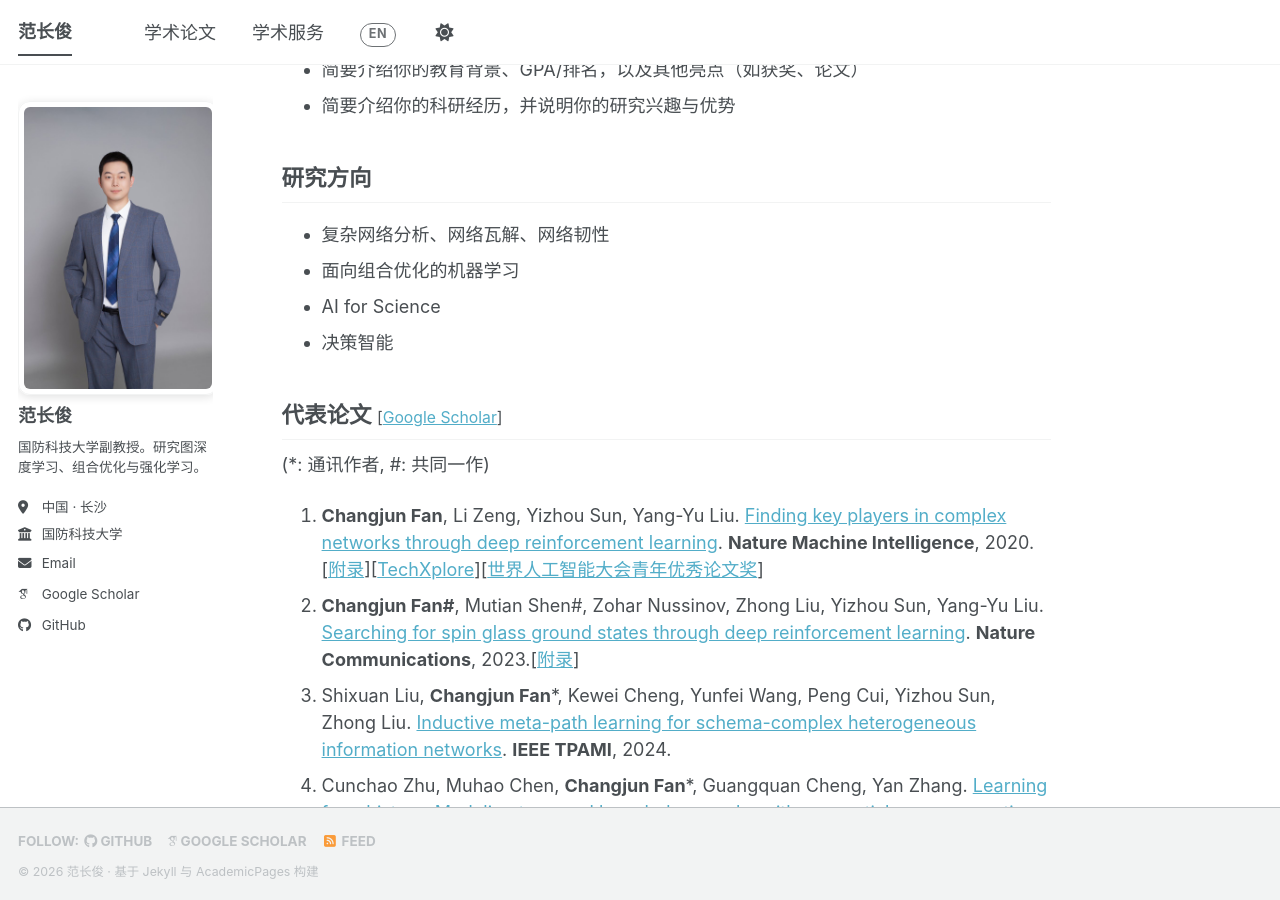
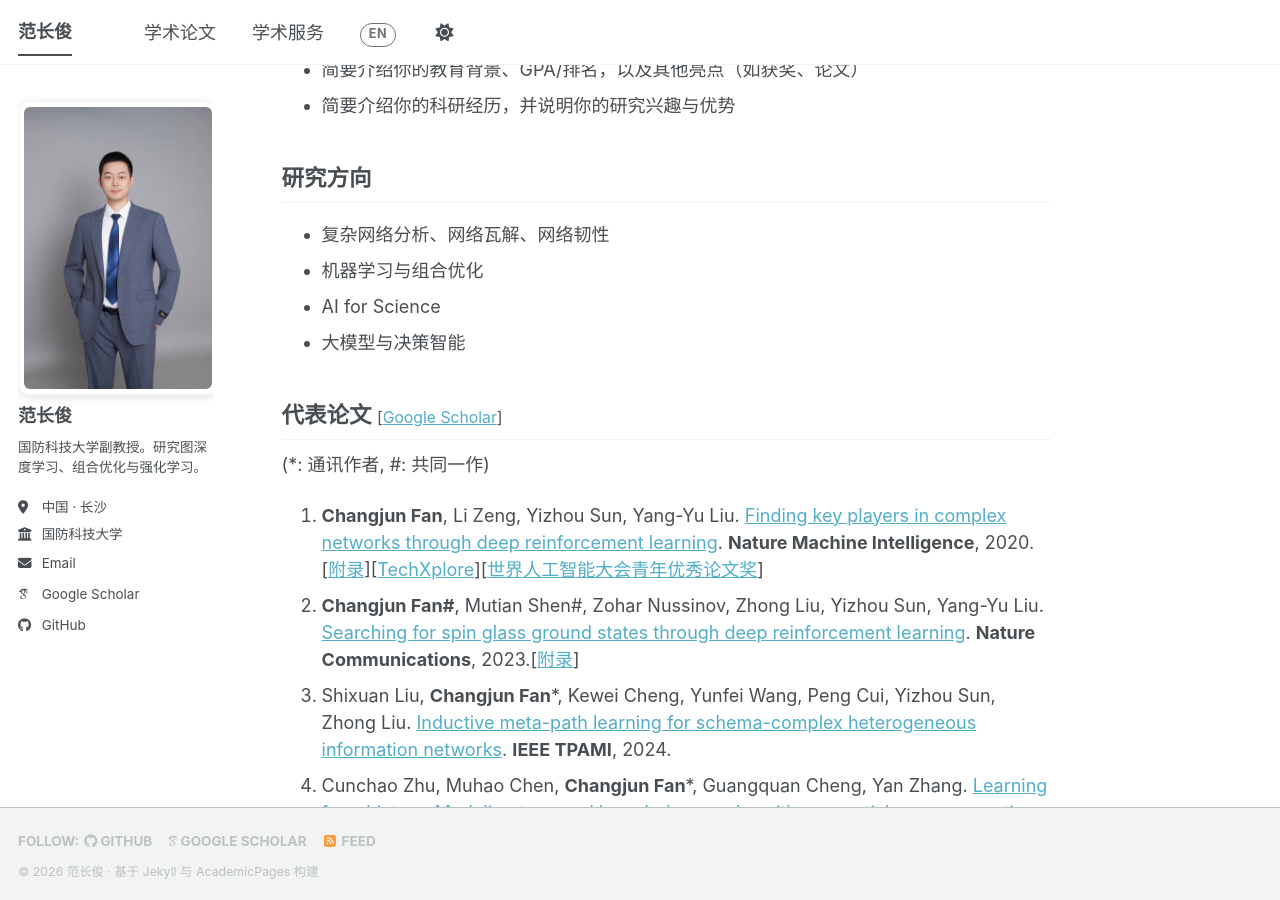
Before and after one commit to fanchangjun/fanchangjun.github.io, a Jekyll site: the page built from _pages/about.md, in a window 1280 px wide and 900 px high, scrolled down 500 px. Built offline with Jekyll 4.4.1, drawn with Linux system fonts in a browser that asks for light colours; some web fonts are replaced; a script bundle is joined from its source files by our own code; library files that are not in the unit come from our copies.

Commit message:
Update about.md

```diff
--- a/_pages/about.md
+++ b/_pages/about.md
@@ -48,9 +48,9 @@ I am now recruiting Master and PhD students who are passionate about research, s
 <div class="lang-zh" markdown="1">
 
 - 复杂网络分析、网络瓦解、网络韧性
-- 面向组合优化的机器学习
+- 机器学习与组合优化
 - AI for Science
-- 决策智能
+- 大模型与决策智能
 
 </div>
 
```
Also changed, not shown: other parts of _pages/about.md (+1 -1 lines).
